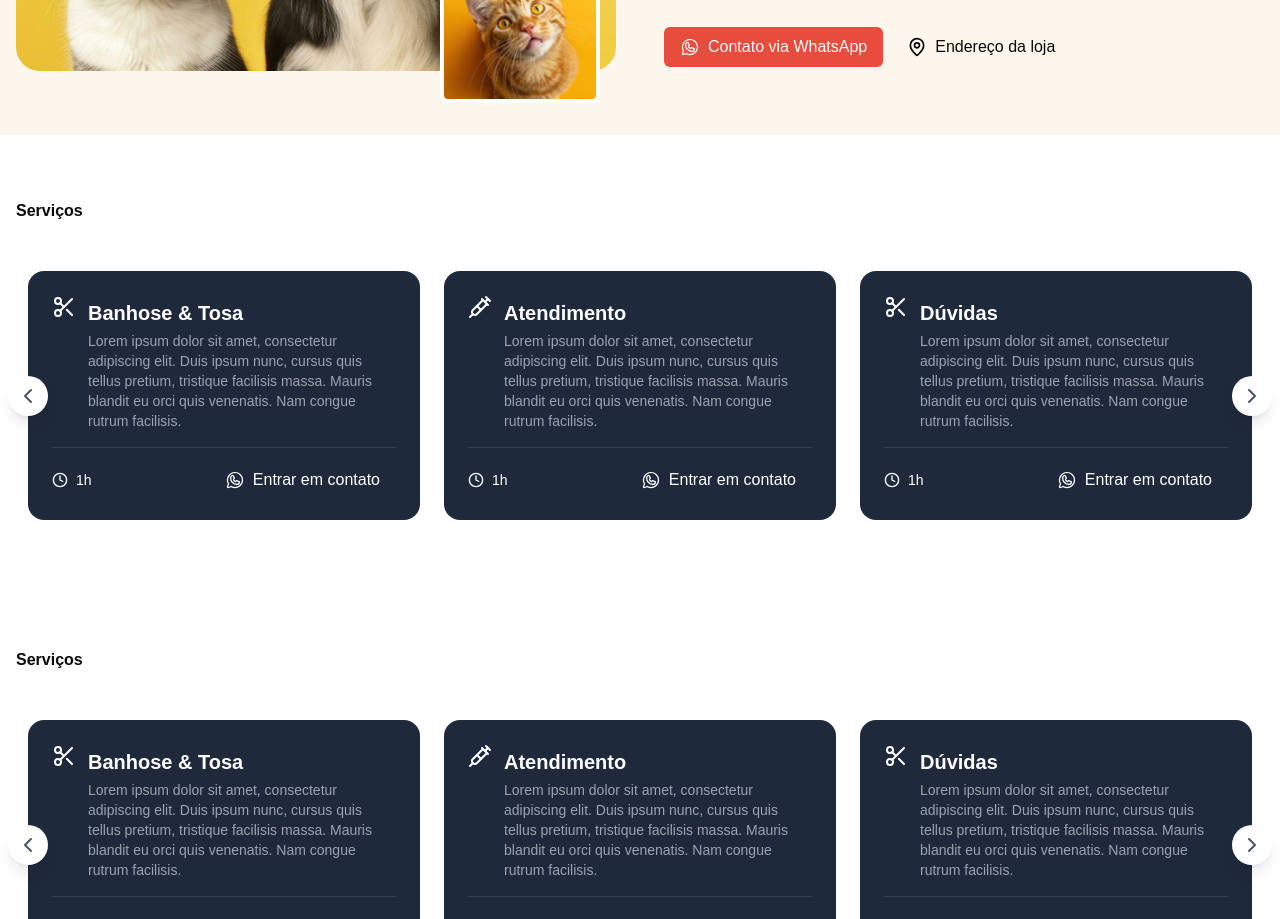
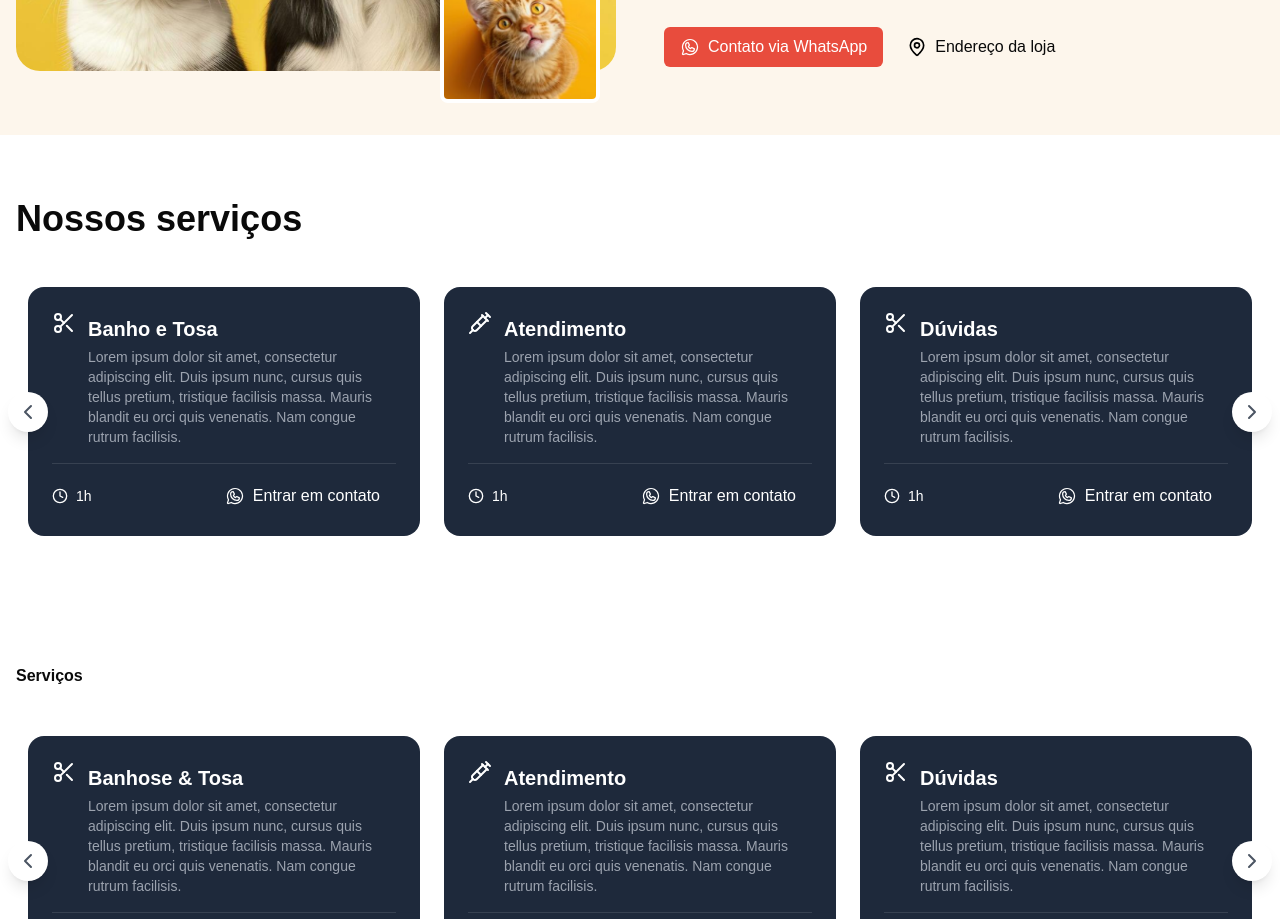
Before and after one commit to Eduardozsw/petdev, a Next.js app: page / in a window 1280 px wide. Shown: the part 900-1819 px from the top of the page. Built offline with nearby package versions, Linux system fonts and the light colour scheme.

Commit message:
whatsapp button and animations

```diff
--- a/src/app/_components/services.tsx
+++ b/src/app/_components/services.tsx
@@ -6,7 +6,7 @@ import { ChevronLeft, ChevronRight, Scissors, Syringe, CarTaxiFront, Hotel, Cloc
 
 const services = [
   {
-    title: "Banhose & Tosa",
+    title: "Banho e Tosa",
     description: "Lorem ipsum dolor sit amet, consectetur adipiscing elit. Duis ipsum nunc, cursus quis tellus pretium, tristique facilisis massa. Mauris blandit eu orci quis venenatis. Nam congue rutrum facilisis.",
     duration: "1h",
     price: "$50",
@@ -59,9 +59,11 @@ export function Services() {
   }
 
   return (
-    <section className="bg-white py-16">
+    <section
+      data-aos="zoom-in"
+      className="bg-white py-16">
       <div className="container mx-auto px-4">
-        <h2 className="font-4xl font-bold mb-12">Serviços</h2>
+        <h2 className="text-4xl font-bold mb-12">Nossos serviços</h2>
 
         <div className="relative">
           <div className="overflow-hidden" ref={emblaRef}>
@@ -85,7 +87,8 @@ export function Services() {
                         <span>{item.duration}</span>
                       </div>
                       <a
-                        href="#"
+                        target="_blank"
+                        href={`https://wa.me/?text=Olá vim pelo site e gostaria de mais informações sobre ${item.title}`} //entre a / e ? adicione o número para contato
                         className="flex items-center justify-center gap-2 hover:bg-green-500 px-4 py-1 rounded-md duration-300"
                       >
                         <WhatsappLogo className="w-5 h-5" />
```
